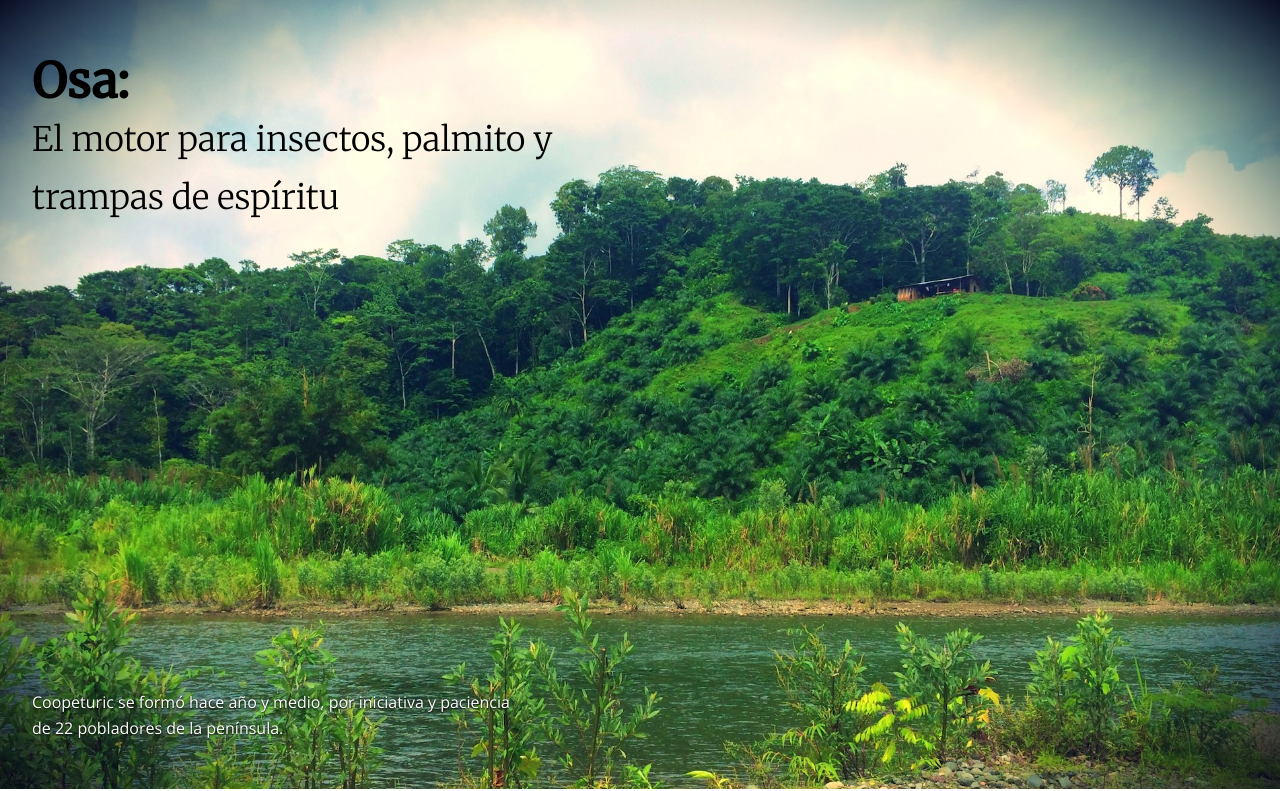
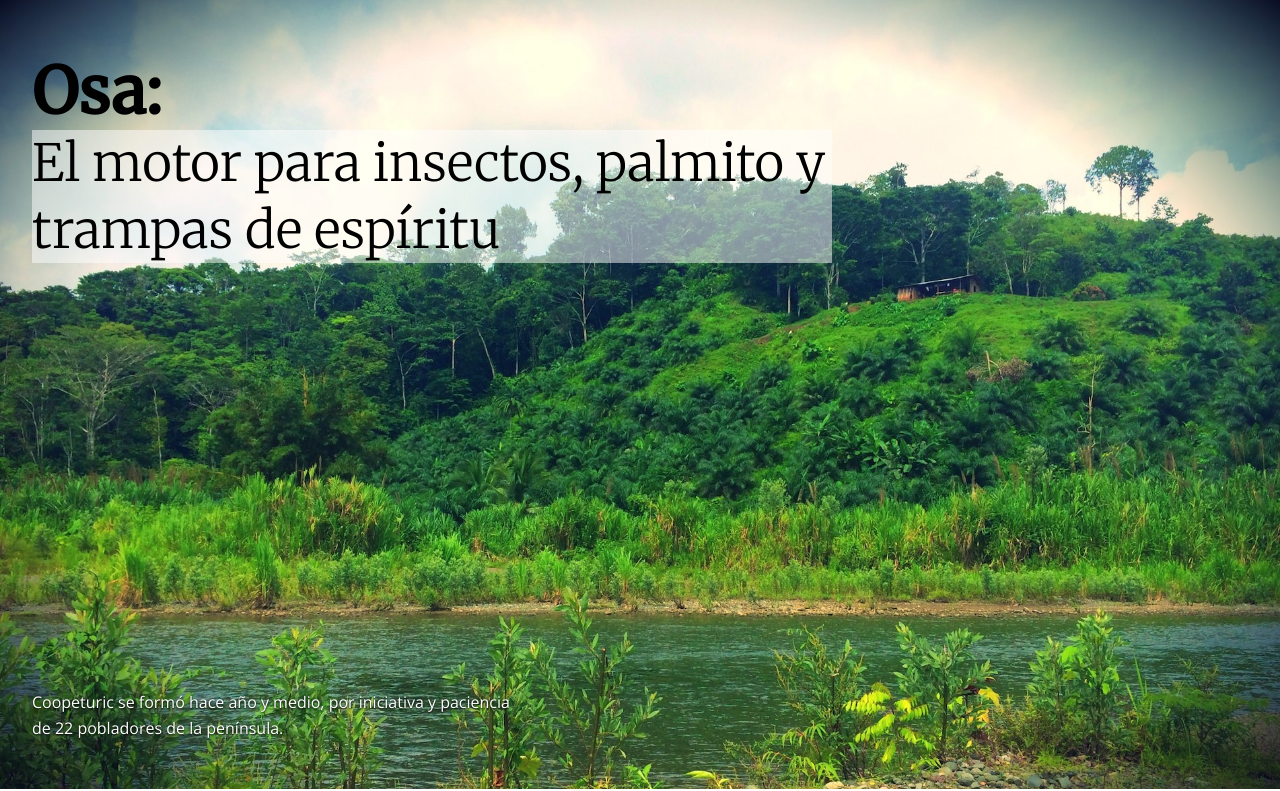
Before and after one commit to karwana/osa, a website with bundled scripts: page index.html in a window 1280 px wide. Shown: the part 49-840 px from the top of the page. Built offline with nearby package versions, Linux system fonts and the light colour scheme; a web font is replaced by a local one.

Commit message:
Stronger title

```diff
--- a/_sass/app.scss
+++ b/_sass/app.scss
@@ -112,17 +112,22 @@ hr {
 	font-weight: 300;
 	line-height: 1.2em;
 
+	.second-line {
+		background-color: rgba(255, 255, 255, 0.5);
+		line-height: 1.3em;
+	}
+
 	.first-line {
 		font-weight: bold;
 	}
 
 	.second-line {
-		font-size: 0.7em;
+		font-size: 0.8em;
 		display: block;
 	}
 
 	@media only screen and (min-width: 40rem) {
-		font-size: 3rem;
+		font-size: 4rem;
 		padding-top: 4rem;
 	}
 }
@@ -149,7 +154,7 @@ hr {
 
 .full-image-caption-group {
 	margin: 0 2rem;
-	max-width: 40rem;
+	max-width: 50rem;
 }
 
 .full-image-caption {
```
Also changed, not shown: css/app.css.
